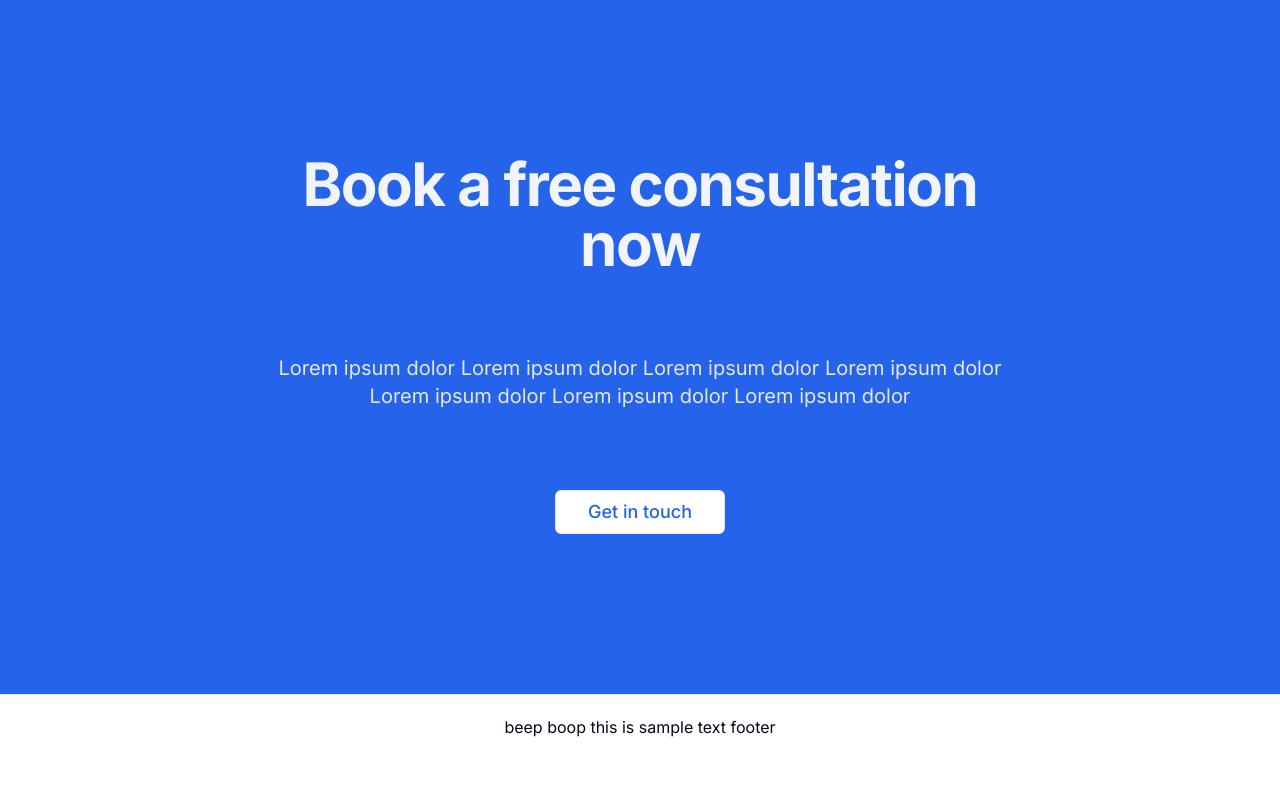
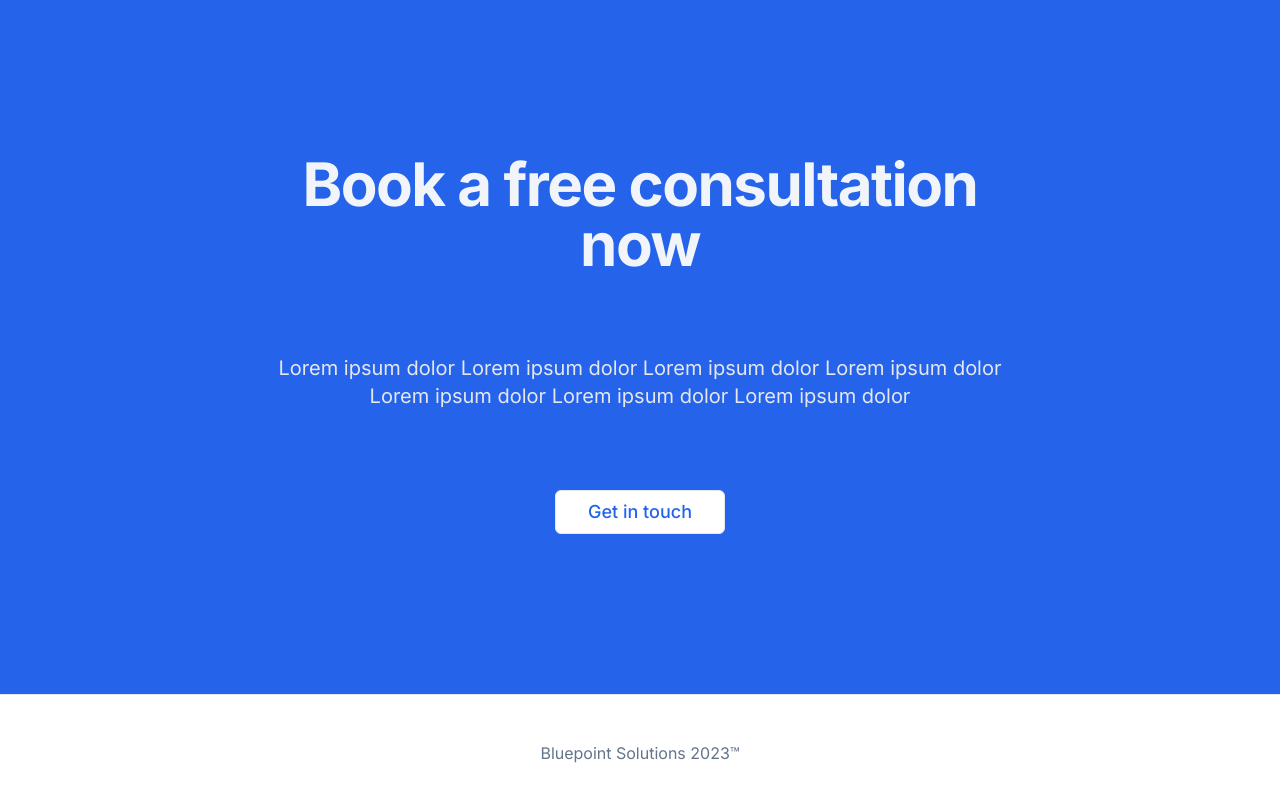
Before and after one commit to AshwinIyer101/Bluepoint-website, a Next.js app: page / in a window 1280 px wide. Shown: the part 2216-3016 px from the top of the page. Built offline with nearby package versions, Linux system fonts and the light colour scheme.

Commit message:
Update footer

```diff
--- a/src/components/footer.tsx
+++ b/src/components/footer.tsx
@@ -3,9 +3,9 @@ import MaxWidthWrapper from "./MaxWidthWrapper"
 
 const Footer = ({}) => {
 return (
-   <footer className=" h-32 border-t border-gray-200">
+   <footer className="flex flex-col h-32 border-t border-gray-200 justify-center">
     <MaxWidthWrapper className="flex justify-center">
-    <p className="pt-5"> beep boop this is sample text footer</p>
+    <p className="mb-3 text-muted-foreground">Bluepoint Solutions 2023™</p>
     </MaxWidthWrapper>
    </footer>
 )
```
